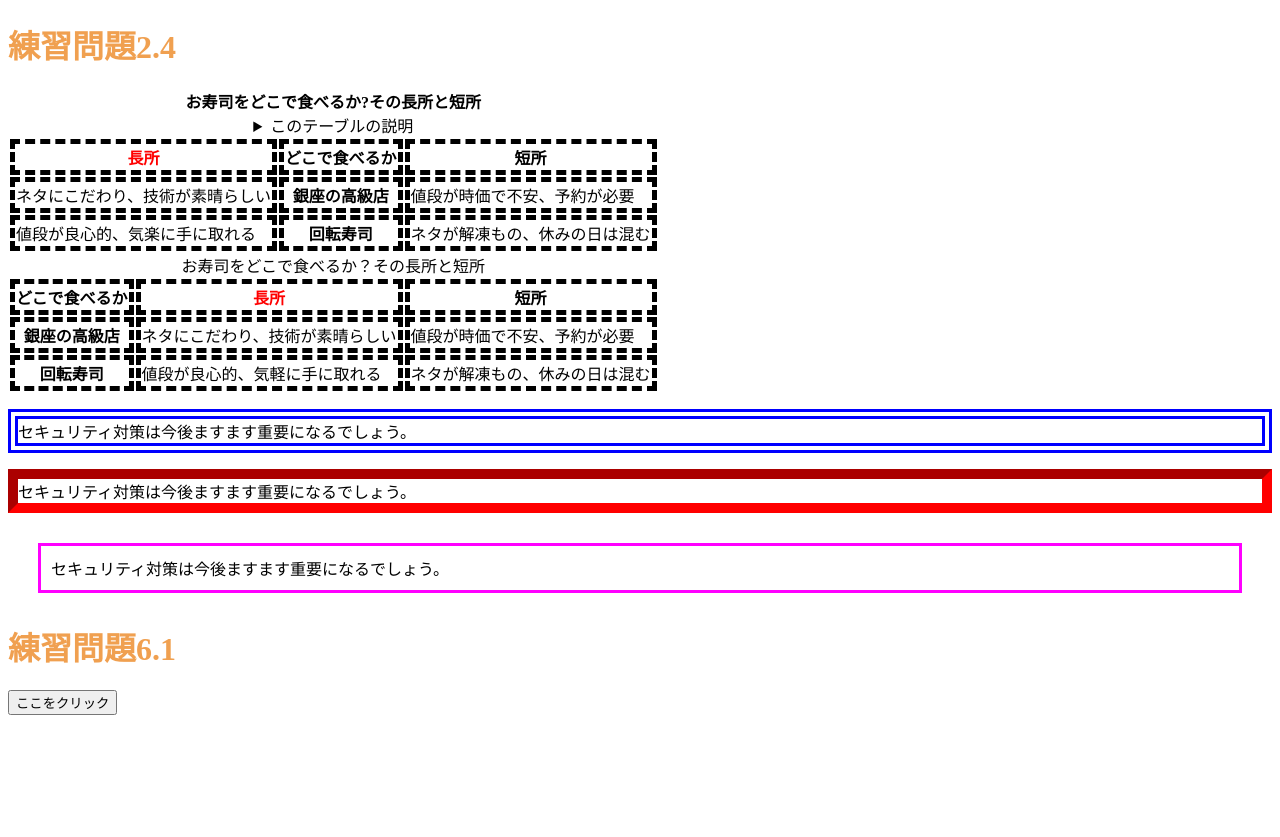
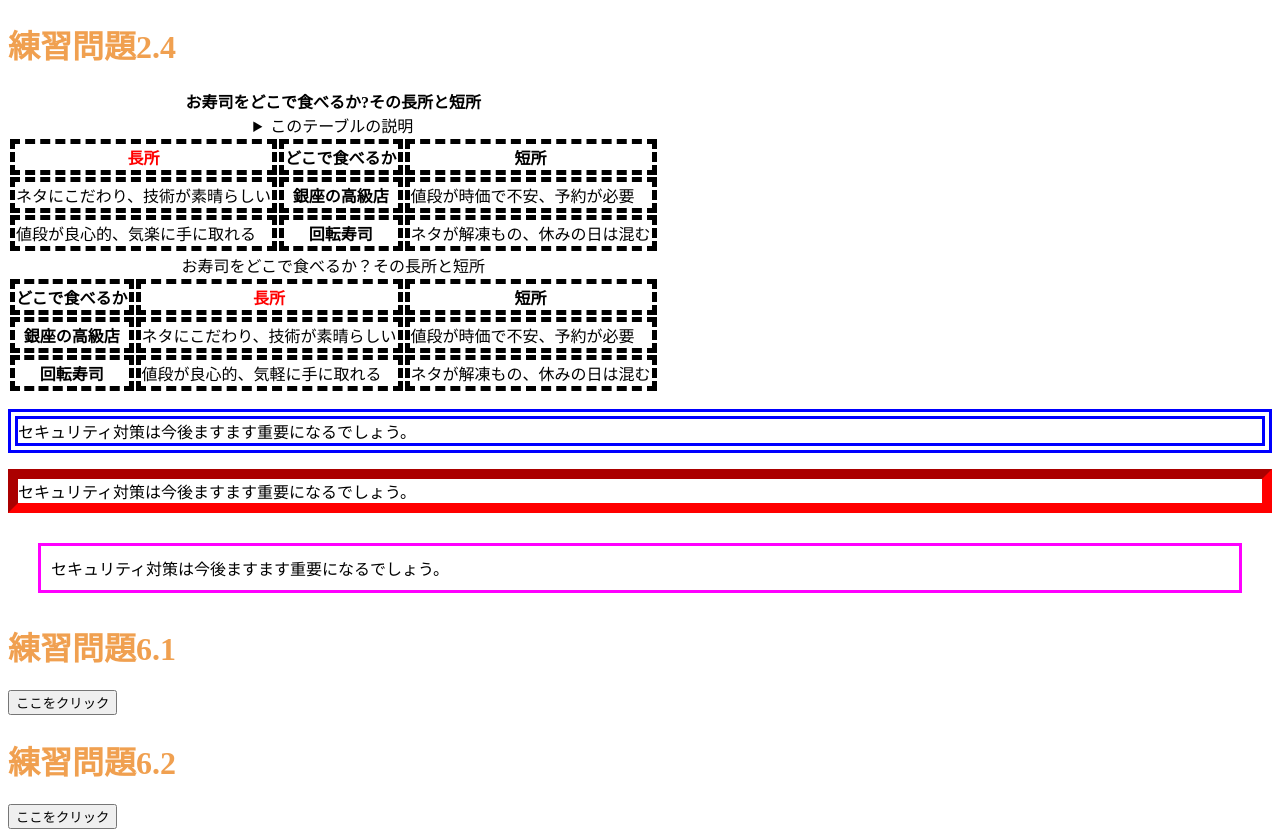
Before and after one commit to migitakaren/karen1201, a plain HTML site: page index.html in a window 1280 px wide. Before the commit the page ends 800 px from the top, so only its background shows below. Drawn offline with Linux system fonts and the light colour scheme.

Commit message:
Update index.html

```diff
--- a/index.html
+++ b/index.html
@@ -55,5 +55,8 @@ onclick="alert('Hello, Karen!');">
 <h1>練習問題6.1</h1>
  <input type="button" value="ここをクリック"
 onclick="sayhello61();">
+<h1>練習問題6.2</h1>
+ <input type="button" value="ここをクリック"
+onclick="sayhello61();sayhello61();">
 </body>
 </html>
```
